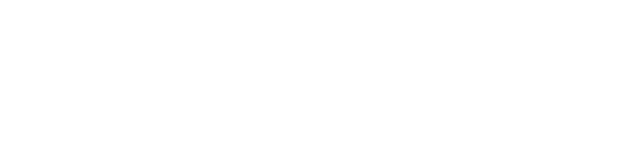
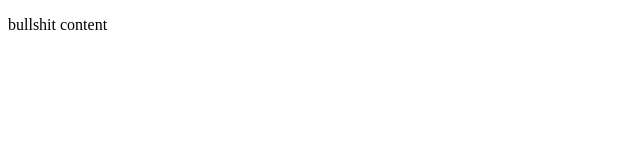
Before and after one commit to Patich/report_teemo_for_int, a plain HTML site: page index.html in a window 1280 px wide. Shown: the whole page, without its empty margins (0-640 px from the left). Drawn offline with Linux system fonts and the light colour scheme.

Commit message:
added some text

```diff
--- a/index.html
+++ b/index.html
@@ -5,6 +5,6 @@
     <title></title>
   </head>
   <body>
-
+    <p>bullshit content</p>
   </body>
 </html>
```
